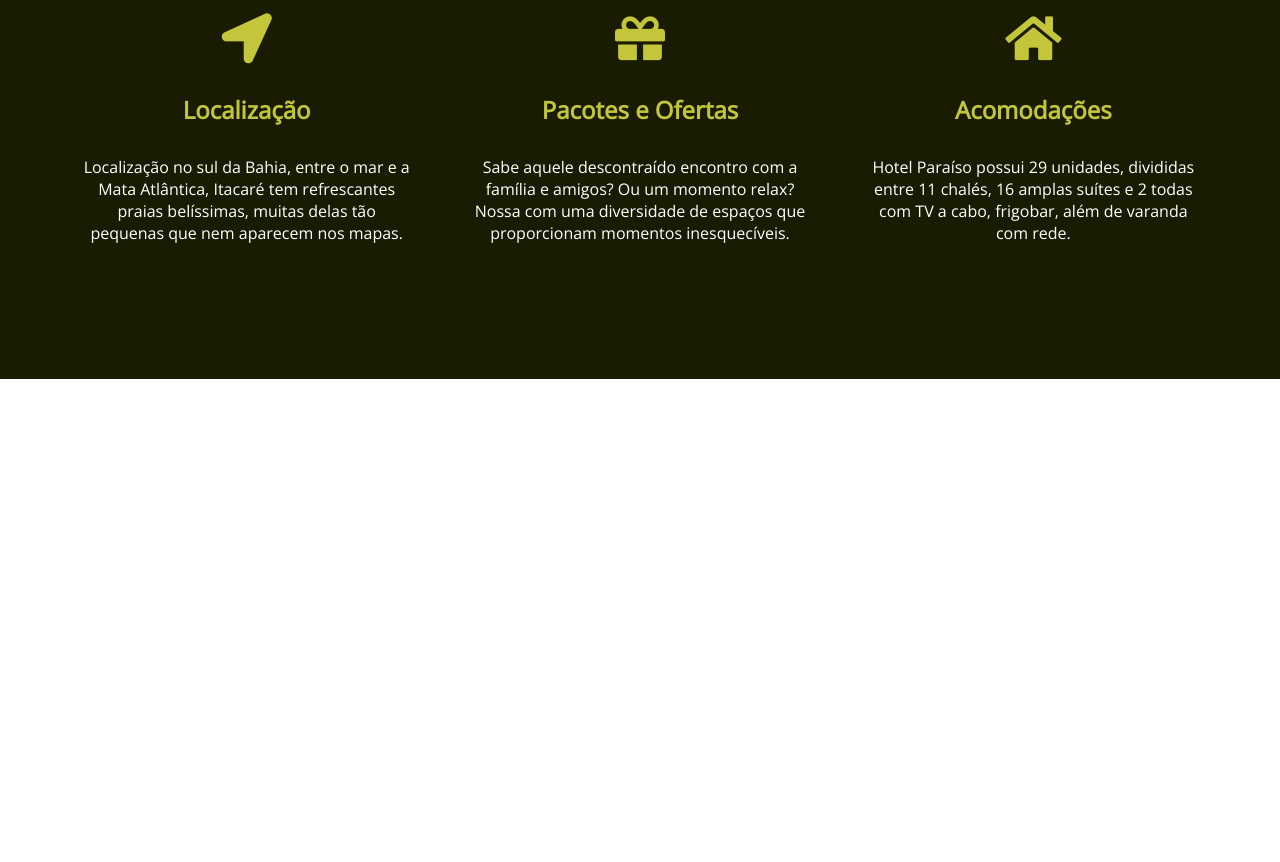
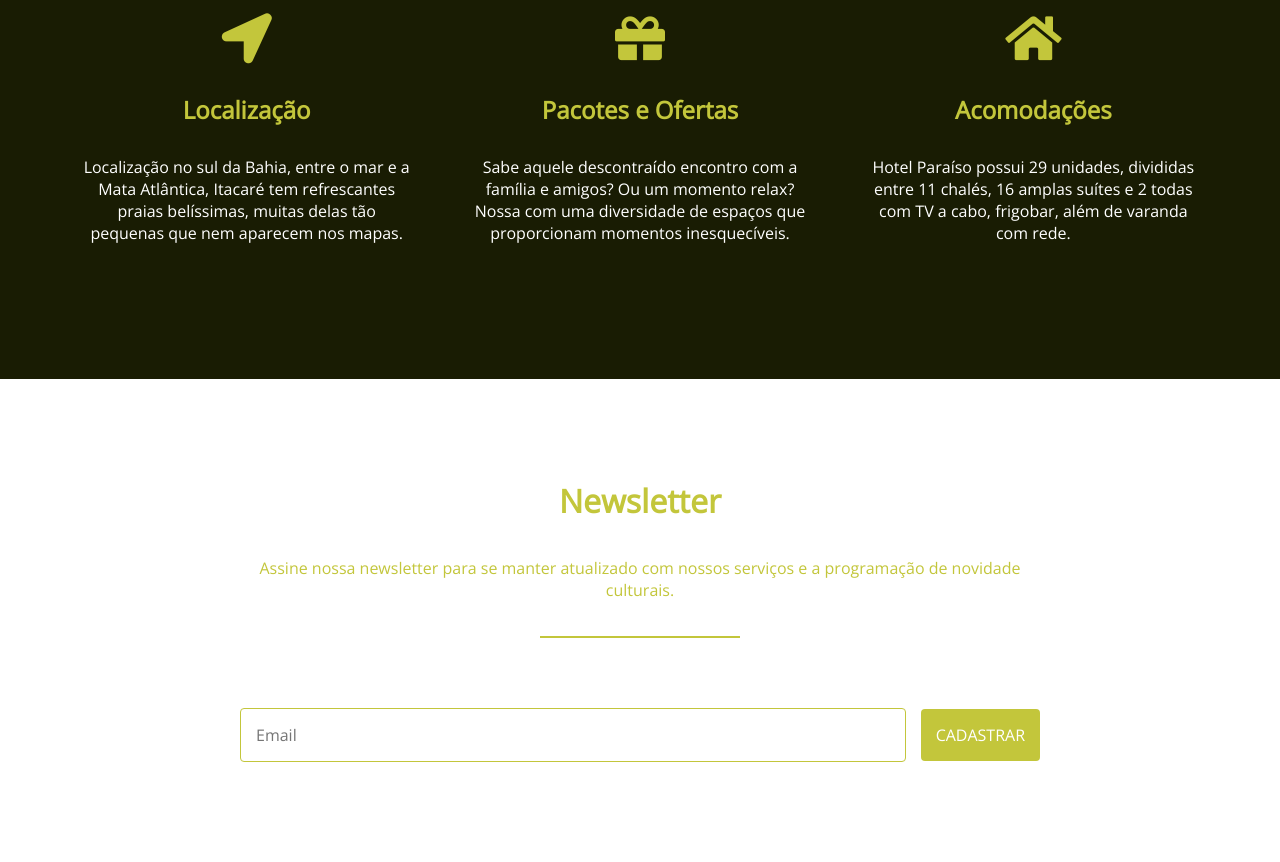
Before and after one commit to JussaraAndrade/front-end-course, a plain HTML site: page Curso FlexBox - Node Studio Treinamentos/projeto/index.html in a window 1280 px wide. Shown: the part 2245-3107 px from the top of the page. Before the commit the page ends 2624 px from the top, so only its background shows below. Drawn offline with nearby package versions, Linux system fonts and the light colour scheme.

Commit message:
feat: newsletter

```diff
--- a/Curso FlexBox - Node Studio Treinamentos/projeto/css/styles.css
+++ b/Curso FlexBox - Node Studio Treinamentos/projeto/css/styles.css
@@ -222,9 +222,70 @@ header li:last-child {
 .caracteristicas .grid li p {
     color: #fff;
 }
-
+/* breakpoint */
 @media (max-width: 850px) {
     .caracteristicas .grid {
         flex-direction: column;
     }
 }
+
+/* NEWSLETTER*/
+.newsletter {
+    display: flex;
+    flex-direction: column;
+    align-items: center;
+    padding: 100px 50px;
+}
+.newsletter h3 {
+    font-size: 2rem;
+    margin-bottom: 35px;
+    color: #c3c63b;
+    text-align: center;
+}
+.newsletter p {
+    max-width: 800px;
+    margin-bottom: 35px;
+    color: #c3c63b;
+    text-align: center;
+}
+.newsletter hr {
+    width: 200px;
+    height: 2px;
+    background-color: #c3c63b;
+    margin-bottom: 70px;
+    border: none;
+}
+
+.newsletter form {
+    display: flex;
+    align-items: center;
+    justify-content: center;
+    flex-wrap: wrap;
+    width: 80%;
+    max-width: 800px;
+}
+
+.newsletter input {
+    padding: 15px;
+    border: 1px solid #c3c63b;
+    border-radius: 4px;
+    margin-right: 15px;
+    flex: 1;
+}
+
+.newsletter button {
+    padding: 15px;
+    background-color: #c3c63b;
+    color: #fff;
+    text-transform: uppercase;
+    border: none;
+    border-radius: 4px;
+    cursor: pointer;
+}
+
+@media (max-width: 700px) {
+   .newsletter input{
+        flex-basis: 100%;
+        margin-bottom: 15px;
+   }
+}
--- a/Curso FlexBox - Node Studio Treinamentos/projeto/index.html
+++ b/Curso FlexBox - Node Studio Treinamentos/projeto/index.html
@@ -75,5 +75,17 @@
         </ul>
     </section>
 
+    <section class="newsletter">
+        <h3>Newsletter</h3>
+        <p>Assine nossa newsletter para se manter atualizado com nossos serviços e a programação de novidade
+            culturais.
+        </p>
+        <hr>
+        <form>
+            <input type="text" placeholder="Email">
+            <button>Cadastrar</button>
+        </form>
+    </section>
+
 </body>
 </html>
```
